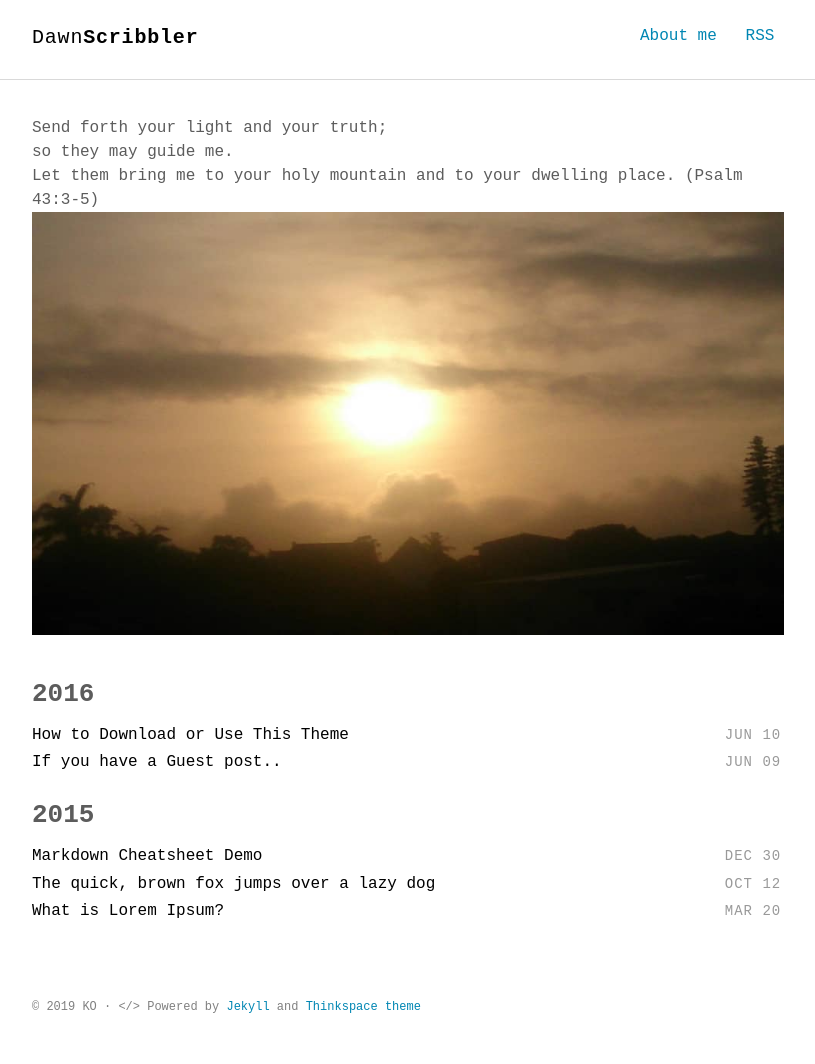
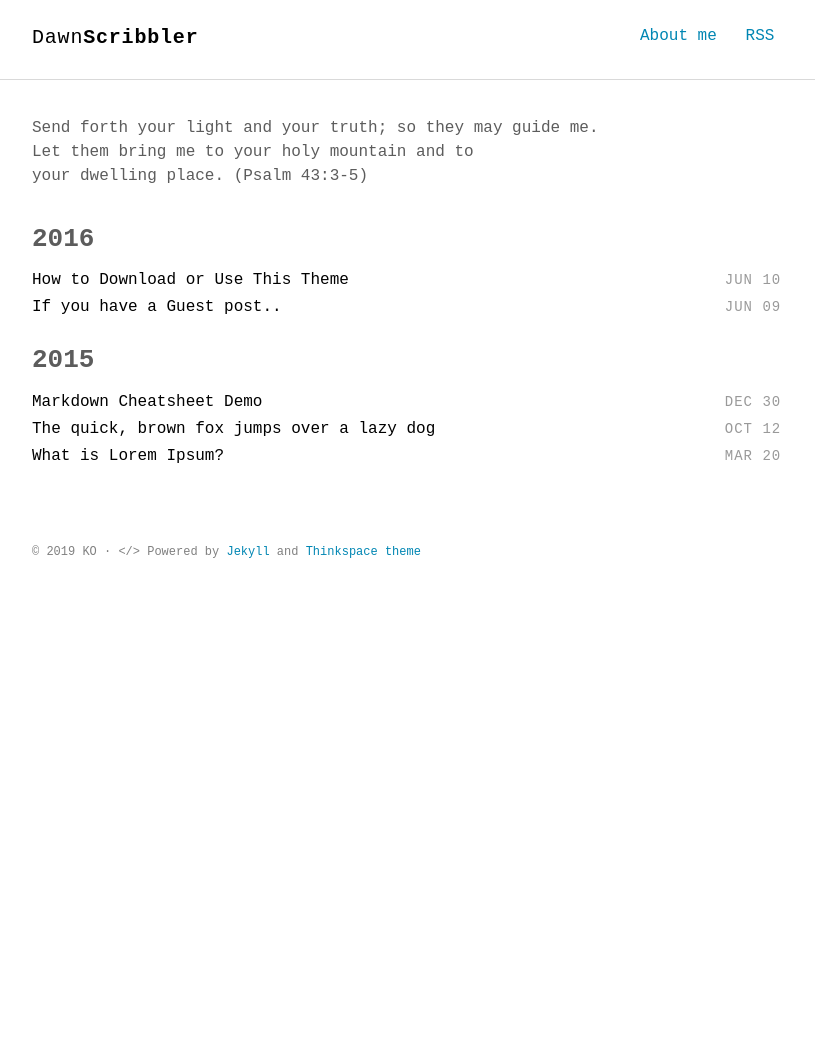
Before and after one commit to soulatcrossroad/dawnscribbler.github.io, a Jekyll site: the page built from index.html, in a window 1280 px wide. Shown: the whole page, without its empty margins (232-1047 px from the left). Built offline with Jekyll 4.4.1, drawn with Linux system fonts in a browser that asks for light colours; some web fonts are replaced; after the commit the page ends 900 px from its top, so only the background shows below that; some of the changed lines change nothing that is shown.

Commit message:
Update intro.html

```diff
--- a/_includes/intro.html
+++ b/_includes/intro.html
@@ -1,8 +1,6 @@
 <section class="intro">
   <div class="container">
-    <p> Send forth your light and your truth; <br>
-    so they may guide me.<br>
-      Let them bring me to your holy mountain and to your dwelling place. <i>(Psalm 43:3-5)</i> <img src="assets/images/dawn.jpeg" alt=""> </p>
-
+    <p> Send forth your light and your truth; so they may guide me.<br>
+      Let them bring me to your holy mountain and to <br> your dwelling place. (Psalm 43:3-5) </p>
   </div>
 </section>
```
